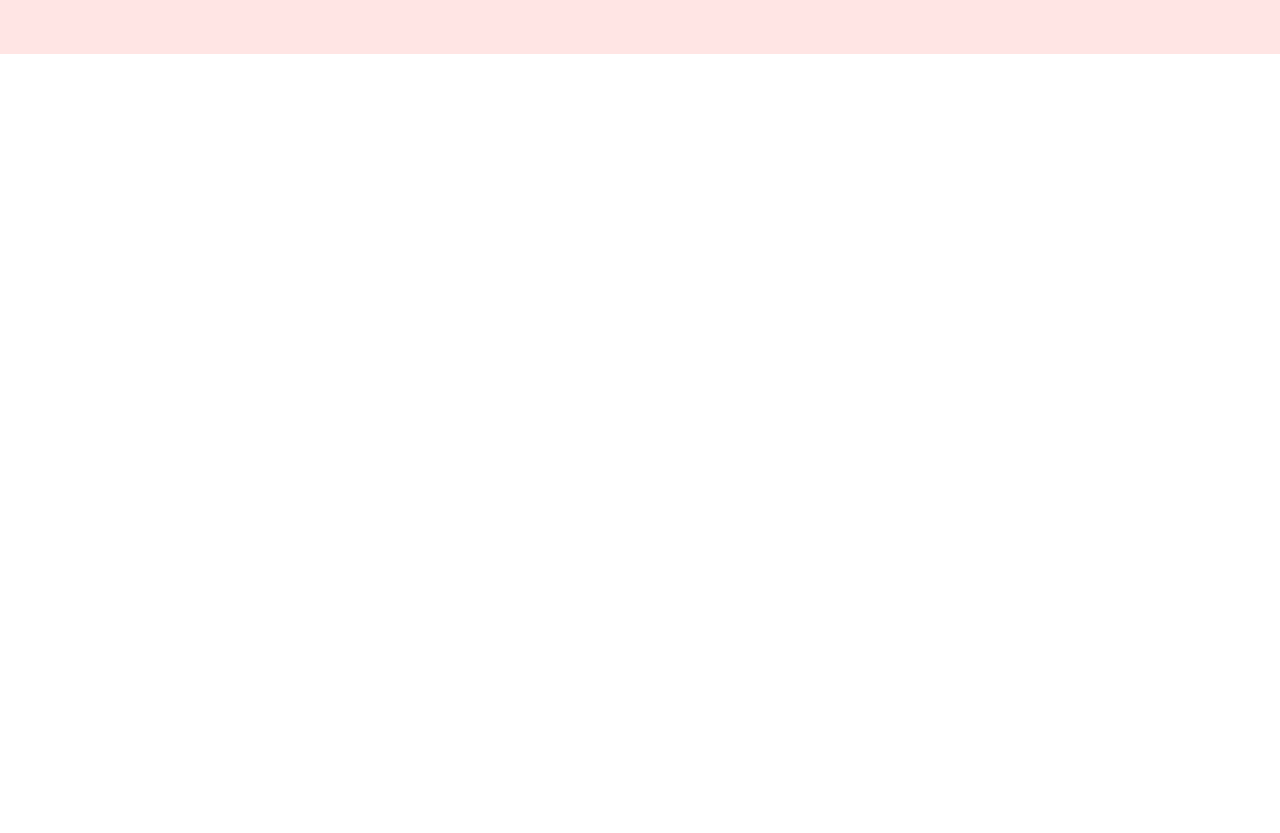
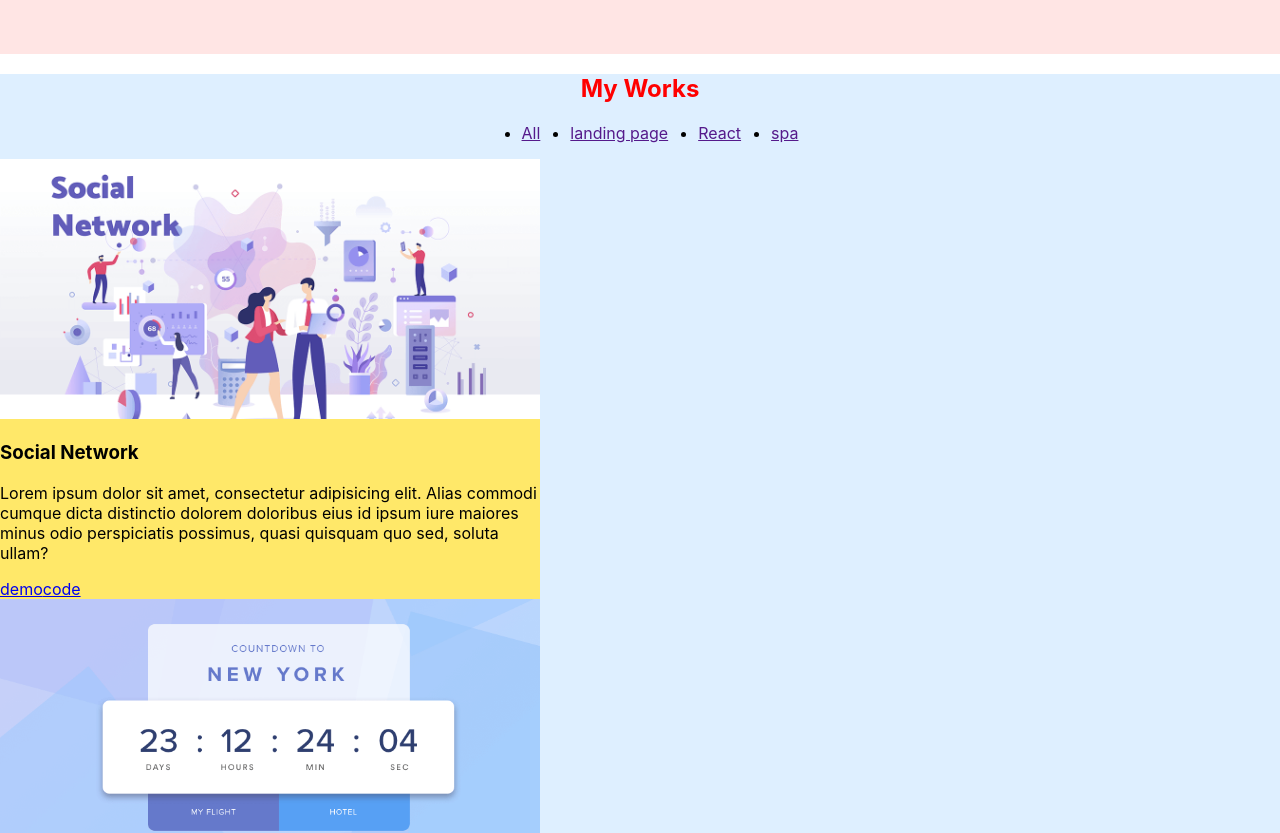
Before and after one commit to klevchuk/portfolio, a React app: page / in a window 1280 px wide. Shown: the part 1620-2453 px from the top of the page. Before the commit the page ends 1674 px from the top, so only its background shows below. Built offline with nearby package versions, Linux system fonts and the light colour scheme.

Commit message:
works... structure.

```diff
--- a/src/App.tsx
+++ b/src/App.tsx
@@ -2,6 +2,7 @@ import './App.css';
 import {Header} from "./layout/header/Header";
 import {Main} from "./layout/sections/main/Main";
 import {Skills} from "./layout/sections/skills/Skills";
+import {Works} from "./layout/sections/works/Works";
 
 
 function App() {
@@ -10,6 +11,7 @@ function App() {
             <Header/>
             <Main/>
             <Skills/>
+            <Works/>
         </div>
     );
 }
--- a/src/componend/menu/Menu.tsx
+++ b/src/componend/menu/Menu.tsx
@@ -1,16 +1,15 @@
 import React from 'react';
 import styled from "styled-components";
 
-export const Menu = () => {
+
+export const Menu = (props: { menuItems: Array<string> }) => {
     return (
         <div>
             <StyledMenu>
                 <ul>
-                    <li><a href="">Home</a></li>
-                    <li><a href="">Skills</a></li>
-                    <li><a href="">Works</a></li>
-                    <li><a href="">Testimony</a></li>
-                    <li><a href="">Contact</a></li>
+                    {props.menuItems.map((items: string, index: number ) => {
+                        return <li key={index}><a href="">{items}</a></li>
+                    })}
                 </ul>
             </StyledMenu>
         </div>
@@ -21,5 +20,6 @@ const StyledMenu = styled.nav`
   ul {
     display: flex;
     gap: 30px;
+    justify-content: center;
   }
 `
--- a/src/layout/header/Header.tsx
+++ b/src/layout/header/Header.tsx
@@ -3,11 +3,13 @@ import styled from "styled-components";
 import {Logo} from "../../componend/logo/Logo";
 import {Menu} from "../../componend/menu/Menu";
 
+const items = ["Home", "Skills", "Works", "Testimony", "Contact"]
+
 export const Header = () => {
     return (
         <StyledHeader>
             <Logo/>
-            <Menu/>
+            <Menu menuItems={items}/>
         </StyledHeader>
     );
 };
--- a/src/layout/sections/skills/Skills.tsx
+++ b/src/layout/sections/skills/Skills.tsx
@@ -1,7 +1,6 @@
 import React from 'react';
 import styled from "styled-components";
 import {FlexWrapper} from "../../../componend/FlexWrapper";
-import {Icon} from "../../../componend/icon/Icon";
 import {SectionTitle} from "../../../componend/SectionTitle";
 import {Skill} from "./skill/Skill";
 
@@ -9,7 +8,7 @@ export const Skills = () => {
     return (
         <StyledSkills>
             <SectionTitle>My Skills</SectionTitle>
-            <FlexWrapper wrap={"wrap"} justify={"space-berween"}>
+            <FlexWrapper wrap={"wrap"} justify={"space-between"}>
                 <Skill iconId={"codeSvg"} title={"html5"}
                        description={"Lorem ipsum dolor sit amet, consectetur adipisicing elit. Aut distinctio dolorum eius impedit iste modi officia, recusandae veniam veritatis! Ad assumenda autem culpa fuga obcaecati odit placeat porro sunt, voluptates."}/>
                 <Skill iconId={"css3"} title={"css3"}
--- /dev/null
+++ b/src/layout/sections/works/Works.tsx
@@ -0,0 +1,32 @@
+import React from 'react';
+import styled from "styled-components";
+import {SectionTitle} from "../../../componend/SectionTitle";
+import {Menu} from "../../../componend/menu/Menu";
+import {FlexWrapper} from "../../../componend/FlexWrapper";
+import {Work} from "./work/Work";
+import socialImg from "./../../../assets/images/proj-1.png"
+import timerImg from "./../../../assets/images/proj-2.png"
+
+const worksItems = ["All", "landing page", "React", "spa"]
+
+
+export const Works = () => {
+
+    return (
+        <StyledWorks>
+            <SectionTitle>My Works</SectionTitle>
+            <Menu menuItems={worksItems}/>
+            <FlexWrapper justify={"space-around"}/>
+            <Work title={"Social Network"}
+            text={"Lorem ipsum dolor sit amet, consectetur adipisicing elit. Alias commodi cumque dicta distinctio dolorem doloribus eius id ipsum iure maiores minus odio perspiciatis possimus, quasi quisquam quo sed, soluta ullam?"}
+            src={socialImg}/>
+            <Work title={"Timer"} text={"Lorem ipsum dolor sit amet, consectetur adipisicing elit. Alias commodi cumque dicta distinctio dolorem doloribus eius id ipsum iure maiores minus odio perspiciatis possimus, quasi quisquam quo sed, soluta ullam?"}
+            src={timerImg}/>
+        </StyledWorks>
+    );
+};
+
+const StyledWorks = styled.section`
+    min-height: 100vh;
+  background-color: #deefff;
+`
--- /dev/null
+++ b/src/layout/sections/works/work/Work.tsx
@@ -0,0 +1,44 @@
+import React from 'react';
+import styled from "styled-components";
+
+
+type WorkPropsType = {
+    title: string
+    text: string
+    src: string
+}
+export const Work = (props: WorkPropsType) => {
+    return (
+        <StyledWork>
+            <Image src={props.src} alt={""}/>
+            <Title>{props.title}</Title>
+            <Text>{props.text}</Text>
+            <Link href={"#"}>demo</Link>
+            <Link href={"#"}>code</Link>
+        </StyledWork>
+    );
+};
+
+const StyledWork = styled.div`
+  background-color: #ffe869;
+  max-width: 540px;
+  width: 100%;
+`
+
+const Image = styled.img`
+  width: 100%;
+  height: 260px;
+  object-fit: cover;
+`
+
+const Link = styled.a`
+
+`
+
+const  Title = styled.h3`
+
+`
+
+const Text = styled.p`
+
+`
```
Also changed, not shown: src/assets/images/proj-2.webp (renamed from src/assets/images/proj-2_1.webp).
